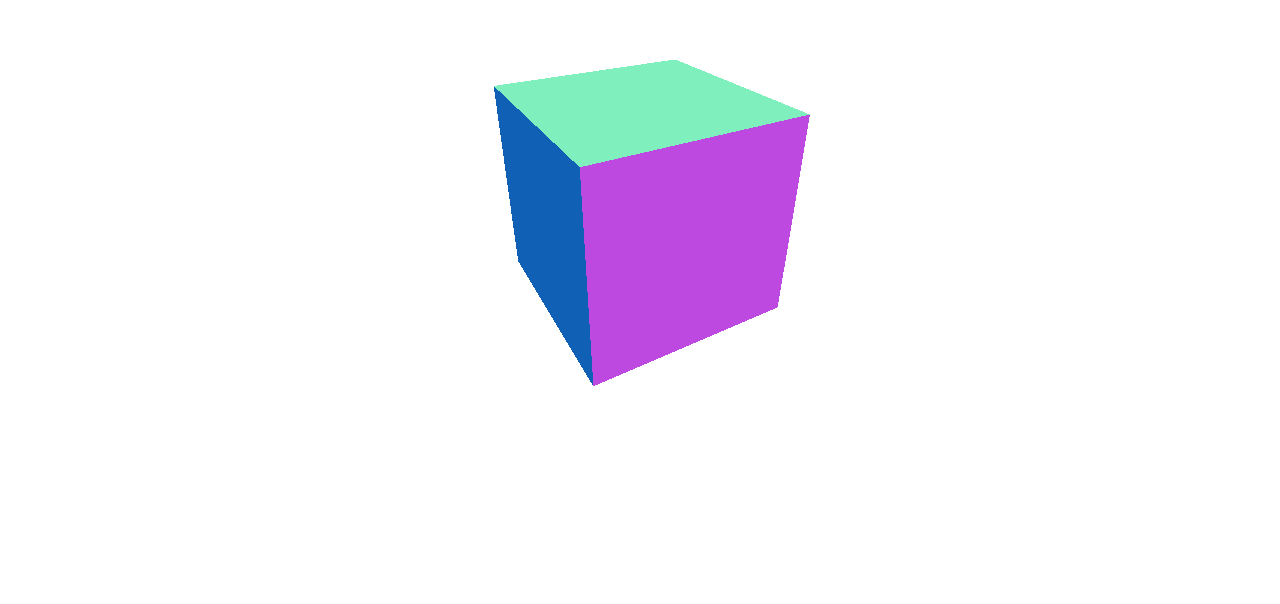
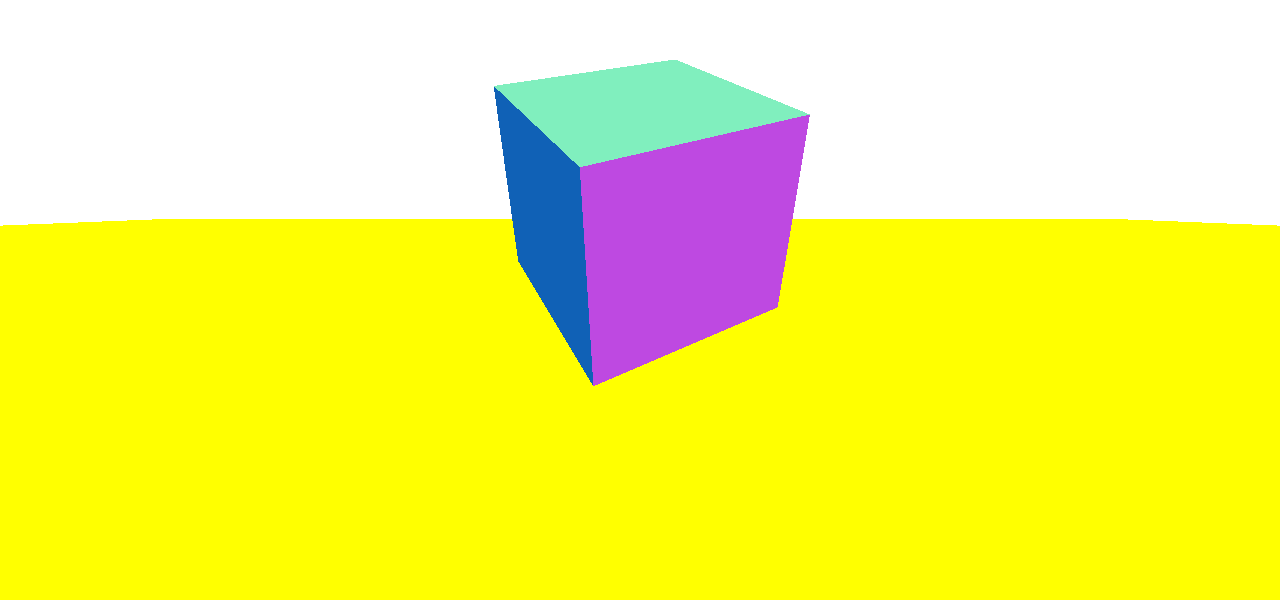
Before and after one commit to petersbob/stojam_vr, a plain HTML site: page index.html in a window 1280 px wide. Shown: the part 200-804 px from the top of the page. Drawn offline with Linux system fonts and the light colour scheme; animation ran at ten frames a second.

Commit message:
add a plane

```diff
--- a/index.html
+++ b/index.html
@@ -41,13 +41,22 @@
 
              var aspect = window.innerWidth / window.innerHeight;
              camera = new THREE.PerspectiveCamera(75, aspect, 0.001, 700);
+             camera.position.y = 2;
              camera.position.z = 5;
 
+             //============A plane===================//
+             var plane_geometry = new THREE.PlaneGeometry(100, 100, 5);
+             var plane_material = new THREE.MeshBasicMaterial( {color: 0xffff00, side: THREE.DoubleSide});
+             var plane = new THREE.Mesh(plane_geometry, plane_material);
+             plane.rotation.x = -90 * (Math.PI/180);
+             scene.add(plane);
+
              //============A simple box===============//
-             var geometry = new THREE.BoxGeometry(2, 2, 2);
-             var material = new THREE.MeshNormalMaterial();
+             var cube_geometry = new THREE.BoxGeometry(2, 2, 2);
+             var cube_material = new THREE.MeshNormalMaterial();
 
-             cube = new THREE.Mesh(geometry, material);
+             cube = new THREE.Mesh(cube_geometry, cube_material);
+             cube.position.y = 2;
              scene.add(cube);
            //======================================//
 
```
